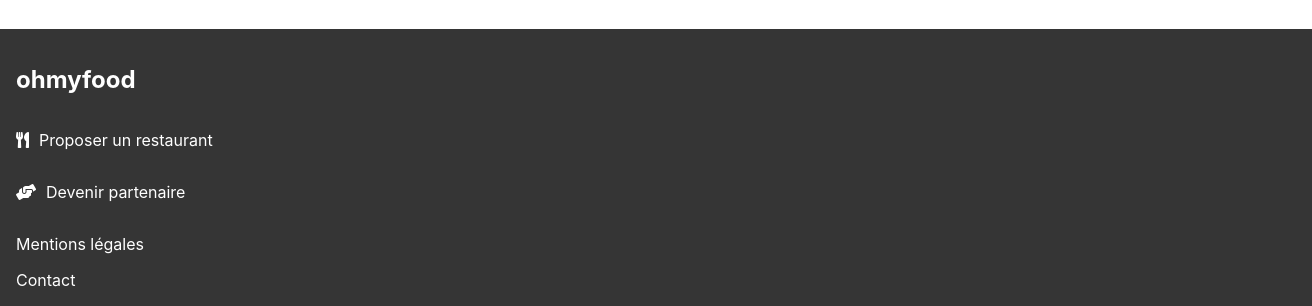
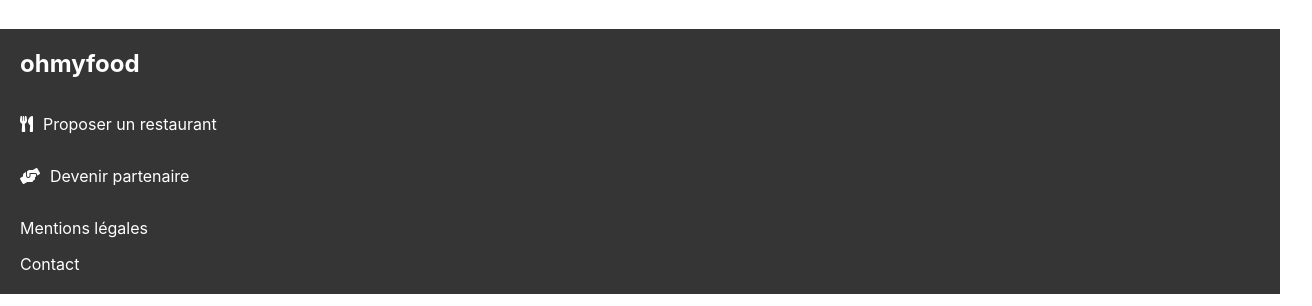
Before and after one commit to Chochev/Ivan_Tchotchev_3_14062021, a plain HTML site: page index.html in a window 1280 px wide. Shown: the part 1977-2283 px from the top of the page, 1312 px wide, since content can reach past the window. Drawn offline with Linux system fonts and the light colour scheme; a web font is replaced by a local one.

Commit message:
fixing the width

```diff
--- a/Scss/style.css
+++ b/Scss/style.css
@@ -247,14 +247,14 @@ h3 {
   display: -webkit-box;
   display: -ms-flexbox;
   display: flex;
-  width: 100%;
+  /* width: 100%; */
   -webkit-box-orient: vertical;
   -webkit-box-direction: normal;
   -ms-flex-direction: column;
   flex-direction: column;
   background-color: #353535;
   color: white;
-  padding: 1rem;
+  padding: 0px 0px 20px 20px;
 }
 
 .footerLogo {
```
